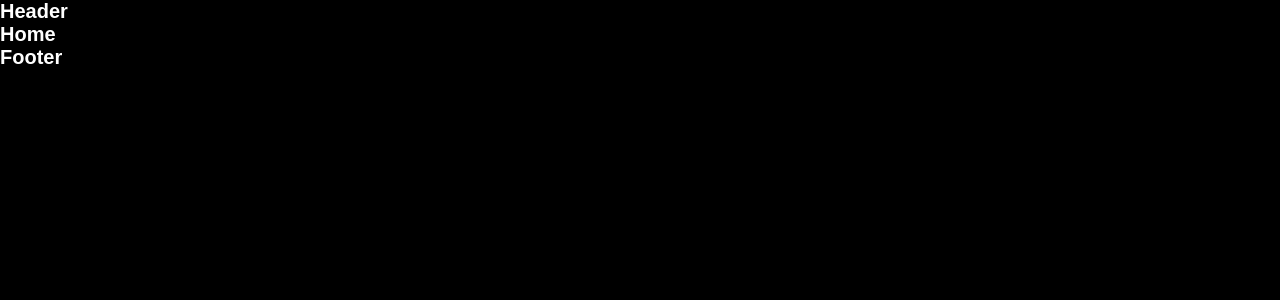
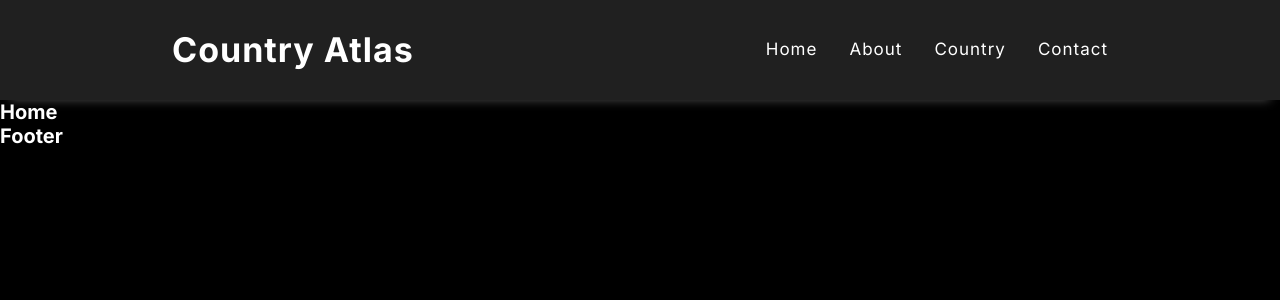
Before and after one commit to RohanBohra8/country-atlas, a React (Vite) app: page / in a window 1280 px wide. Shown: the top 300 px of the page. Built offline with nearby package versions, Linux system fonts and the light colour scheme.

Commit message:
creating navbar

```diff
--- a/src/App.css
+++ b/src/App.css
@@ -1,16 +1,22 @@
+@import url('https://fonts.googleapis.com/css2?family=Inter:wght@300;400;500;600;700&family=Poppins:wght@300;400;500;600;700&family=Roboto:wght@300;400;500;700&display=swap');
+
 * {
   margin: 0;
   padding: 0;
   box-sizing: border-box;
 }
 
+
 :root {
   --bg-color: #202020;
+  --font-primary: 'Inter', sans-serif;   /* Primary font */
+  --font-secondary: 'Poppins', sans-serif;  /* Alternative font */
+  --font-heading: 'Roboto', sans-serif; /* Heading font */
 }
 
 html {
   font-size: 62.5%;
-  font-family: Arial, Helvetica, sans-serif;
+  font-family: var(--font-primary);
 }
 
 body {
@@ -29,6 +35,7 @@ p,
 li,
 a,
 button {
+  text-decoration: none;
   font-size: 1.7rem;
   letter-spacing: 0.1rem;
   line-height: 1.6;
@@ -40,6 +47,7 @@ li {
 }
 
 a {
+  text-decoration: none;
   color: #000;
 
   &:hover {
@@ -77,7 +85,7 @@ button {
 /* Layout  */
 
 .container {
-  max-width: 140rem;
+  max-width: 100rem;
   margin: auto;
 }
 
@@ -125,6 +133,7 @@ nav ul {
   color: #fff;
 
   & li a {
+    text-decoration: none;
     color: #fff;
   }
 }
--- a/src/components/UI/Header.jsx
+++ b/src/components/UI/Header.jsx
@@ -1,7 +1,34 @@
-import React from 'react'
+import React from "react";
+import { NavLink } from "react-router-dom";
 
 export const Header = () => {
   return (
-    <h1>Header</h1>
-  )
-}
+    <header>
+      <div className="container">
+        <div className="grid navbar-grid">
+          <div className="Logo">
+            <NavLink to="/">
+              <h1>Country Atlas</h1>
+            </NavLink>
+          </div>
+          <nav>
+              <ul>
+                <li>
+                  <NavLink to="/">Home</NavLink>
+                </li>
+                <li>
+                  <NavLink to="/about">About</NavLink>
+                </li>
+                <li>
+                  <NavLink to="/country">Country</NavLink>
+                </li>
+                <li>
+                  <NavLink to="/contact">Contact</NavLink>
+                </li>
+              </ul>
+            </nav>
+        </div>
+      </div>
+    </header>
+  );
+};
```
